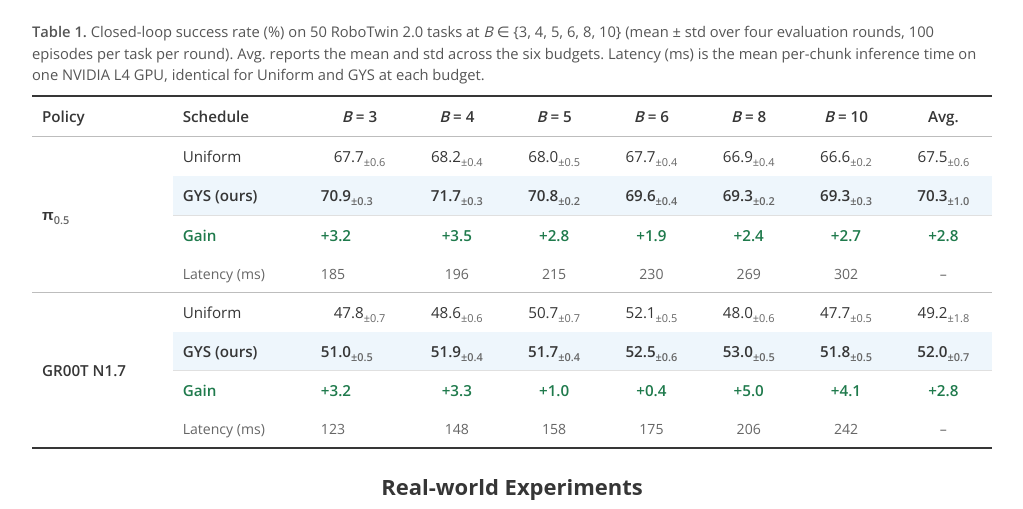
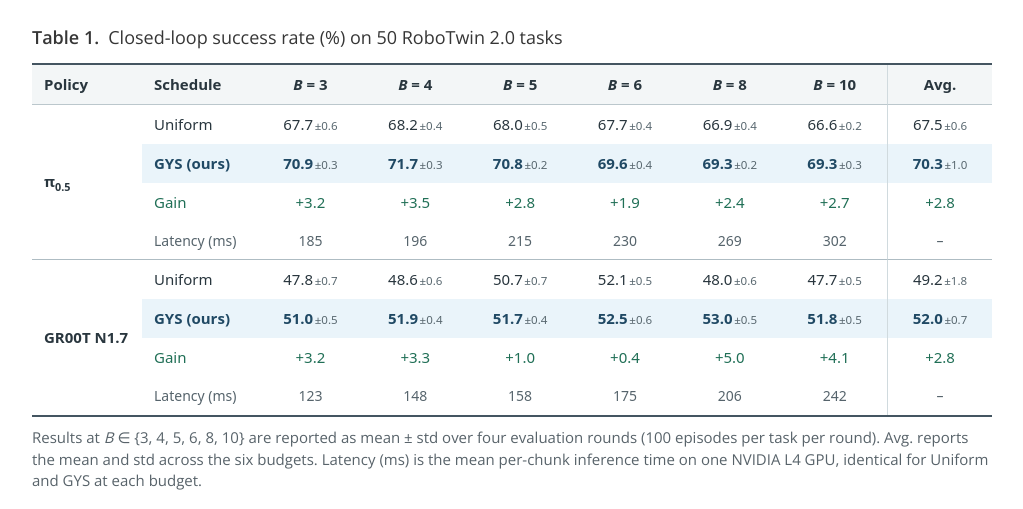
Before and after one commit to LichengYang03/GroundYourSteps.project, a plain HTML site: page index.html in a window 1280 px wide. Shown: the part 3665-4174 px from the top of the page, without its empty margins (128-1151 px from the left). Drawn offline with nearby package versions, Linux system fonts and the light colour scheme; a web font is replaced by a local one.

Commit message:
Align simulation results by budget and refine table typography

```diff
--- a/index.html
+++ b/index.html
@@ -4,7 +4,7 @@
   <meta charset="utf-8">
   <meta name="viewport" content="width=device-width, initial-scale=1">
   <title>Ground Your Steps: Optimizing Sampling Schedules in Flow Matching Robot Policies</title>
-  <link rel="stylesheet" href="./style.css?v=7">
+  <link rel="stylesheet" href="./style.css?v=8">
   <link rel="stylesheet" href="https://fonts.googleapis.com/css2?family=Google+Sans&amp;family=Open+Sans:wght@400;600&amp;display=swap">
 </head>
 <body>
@@ -156,52 +156,48 @@
           </p>
         </div>
 
-        <div class="table-wrap">
-          <table class="results-table">
-            <caption>
-              <strong>Table 1.</strong> Closed-loop success rate (%) on 50 RoboTwin 2.0 tasks at
-              <em>B</em> &isin; {3, 4, 5, 6, 8, 10} (mean &plusmn; std over four evaluation rounds, 100
-              episodes per task per round). Avg. reports the mean and std across the six budgets. Latency (ms)
-              is the mean per-chunk inference time on one NVIDIA L4 GPU, identical for Uniform and GYS at each
-              budget.
-            </caption>
+        <figure class="results" id="simulation-results">
+          <figcaption id="results-title"><strong>Table 1.</strong> Closed-loop success rate (%) on 50 RoboTwin 2.0 tasks</figcaption>
+          <div class="table-wrap" role="region" aria-labelledby="results-title" tabindex="0">
+            <table class="results-table" aria-labelledby="results-title" aria-describedby="results-note">
+              <colgroup><col class="policy-col"><col class="schedule-col"><col span="7"></colgroup>
               <thead>
                 <tr>
-                <th>Policy</th>
-                <th>Schedule</th>
-                <th><em>B</em> = 3</th>
-                <th><em>B</em> = 4</th>
-                <th><em>B</em> = 5</th>
-                <th><em>B</em> = 6</th>
-                <th><em>B</em> = 8</th>
-                <th><em>B</em> = 10</th>
-                <th>Avg.</th>
+                  <th scope="col" class="policy-label">Policy</th>
+                  <th scope="col" class="schedule-label">Schedule</th>
+                  <th scope="col"><em>B</em> = 3</th>
+                  <th scope="col"><em>B</em> = 4</th>
+                  <th scope="col"><em>B</em> = 5</th>
+                  <th scope="col"><em>B</em> = 6</th>
+                  <th scope="col"><em>B</em> = 8</th>
+                  <th scope="col"><em>B</em> = 10</th>
+                  <th scope="col">Avg.</th>
                 </tr>
               </thead>
               <tbody>
                 <tr>
-                <td rowspan="4" class="policy-cell">π<sub>0.5</sub></td>
-                <td>Uniform</td>
-                <td>67.7<sub>&plusmn;0.6</sub></td>
-                <td>68.2<sub>&plusmn;0.4</sub></td>
-                <td>68.0<sub>&plusmn;0.5</sub></td>
-                <td>67.7<sub>&plusmn;0.4</sub></td>
-                <td>66.9<sub>&plusmn;0.4</sub></td>
-                <td>66.6<sub>&plusmn;0.2</sub></td>
-                <td>67.5<sub>&plusmn;0.6</sub></td>
+                  <th scope="rowgroup" rowspan="4" class="policy-label">π<sub>0.5</sub></th>
+                  <th scope="row" class="schedule-label">Uniform</th>
+                  <td>67.7<span class="std">&plusmn;0.6</span></td>
+                  <td>68.2<span class="std">&plusmn;0.4</span></td>
+                  <td>68.0<span class="std">&plusmn;0.5</span></td>
+                  <td>67.7<span class="std">&plusmn;0.4</span></td>
+                  <td>66.9<span class="std">&plusmn;0.4</span></td>
+                  <td>66.6<span class="std">&plusmn;0.2</span></td>
+                  <td>67.5<span class="std">&plusmn;0.6</span></td>
                 </tr>
                 <tr class="highlight-row">
-                <td><strong>GYS (ours)</strong></td>
-                <td><strong>70.9<sub>&plusmn;0.3</sub></strong></td>
-                <td><strong>71.7<sub>&plusmn;0.3</sub></strong></td>
-                <td><strong>70.8<sub>&plusmn;0.2</sub></strong></td>
-                <td><strong>69.6<sub>&plusmn;0.4</sub></strong></td>
-                <td><strong>69.3<sub>&plusmn;0.2</sub></strong></td>
-                <td><strong>69.3<sub>&plusmn;0.3</sub></strong></td>
-                <td><strong>70.3<sub>&plusmn;1.0</sub></strong></td>
+                  <th scope="row" class="schedule-label"><strong>GYS (ours)</strong></th>
+                  <td><strong>70.9<span class="std">&plusmn;0.3</span></strong></td>
+                  <td><strong>71.7<span class="std">&plusmn;0.3</span></strong></td>
+                  <td><strong>70.8<span class="std">&plusmn;0.2</span></strong></td>
+                  <td><strong>69.6<span class="std">&plusmn;0.4</span></strong></td>
+                  <td><strong>69.3<span class="std">&plusmn;0.2</span></strong></td>
+                  <td><strong>69.3<span class="std">&plusmn;0.3</span></strong></td>
+                  <td><strong>70.3<span class="std">&plusmn;1.0</span></strong></td>
                 </tr>
                 <tr class="gain-row">
-                <td>Gain</td>
+                  <th scope="row" class="schedule-label">Gain</th>
                   <td>+3.2</td>
                   <td>+3.5</td>
                   <td>+2.8</td>
@@ -211,7 +207,7 @@
                   <td>+2.8</td>
                 </tr>
                 <tr class="latency-row">
-                <td>Latency (ms)</td>
+                  <th scope="row" class="schedule-label">Latency (ms)</th>
                   <td>185</td>
                   <td>196</td>
                   <td>215</td>
@@ -220,30 +216,31 @@
                   <td>302</td>
                   <td>&ndash;</td>
                 </tr>
-
-              <tr class="group-sep">
-                <td rowspan="4" class="policy-cell">GR00T N1.7</td>
-                <td>Uniform</td>
-                <td>47.8<sub>&plusmn;0.7</sub></td>
-                <td>48.6<sub>&plusmn;0.6</sub></td>
-                <td>50.7<sub>&plusmn;0.7</sub></td>
-                <td>52.1<sub>&plusmn;0.5</sub></td>
-                <td>48.0<sub>&plusmn;0.6</sub></td>
-                <td>47.7<sub>&plusmn;0.5</sub></td>
-                <td>49.2<sub>&plusmn;1.8</sub></td>
+              </tbody>
+              <tbody>
+                <tr>
+                  <th scope="rowgroup" rowspan="4" class="policy-label">GR00T N1.7</th>
+                  <th scope="row" class="schedule-label">Uniform</th>
+                  <td>47.8<span class="std">&plusmn;0.7</span></td>
+                  <td>48.6<span class="std">&plusmn;0.6</span></td>
+                  <td>50.7<span class="std">&plusmn;0.7</span></td>
+                  <td>52.1<span class="std">&plusmn;0.5</span></td>
+                  <td>48.0<span class="std">&plusmn;0.6</span></td>
+                  <td>47.7<span class="std">&plusmn;0.5</span></td>
+                  <td>49.2<span class="std">&plusmn;1.8</span></td>
                 </tr>
                 <tr class="highlight-row">
-                <td><strong>GYS (ours)</strong></td>
-                <td><strong>51.0<sub>&plusmn;0.5</sub></strong></td>
-                <td><strong>51.9<sub>&plusmn;0.4</sub></strong></td>
-                <td><strong>51.7<sub>&plusmn;0.4</sub></strong></td>
-                <td><strong>52.5<sub>&plusmn;0.6</sub></strong></td>
-                <td><strong>53.0<sub>&plusmn;0.5</sub></strong></td>
-                <td><strong>51.8<sub>&plusmn;0.5</sub></strong></td>
-                <td><strong>52.0<sub>&plusmn;0.7</sub></strong></td>
+                  <th scope="row" class="schedule-label"><strong>GYS (ours)</strong></th>
+                  <td><strong>51.0<span class="std">&plusmn;0.5</span></strong></td>
+                  <td><strong>51.9<span class="std">&plusmn;0.4</span></strong></td>
+                  <td><strong>51.7<span class="std">&plusmn;0.4</span></strong></td>
+                  <td><strong>52.5<span class="std">&plusmn;0.6</span></strong></td>
+                  <td><strong>53.0<span class="std">&plusmn;0.5</span></strong></td>
+                  <td><strong>51.8<span class="std">&plusmn;0.5</span></strong></td>
+                  <td><strong>52.0<span class="std">&plusmn;0.7</span></strong></td>
                 </tr>
                 <tr class="gain-row">
-                <td>Gain</td>
+                  <th scope="row" class="schedule-label">Gain</th>
                   <td>+3.2</td>
                   <td>+3.3</td>
                   <td>+1.0</td>
@@ -253,7 +250,7 @@
                   <td>+2.8</td>
                 </tr>
                 <tr class="latency-row">
-                <td>Latency (ms)</td>
+                  <th scope="row" class="schedule-label">Latency (ms)</th>
                   <td>123</td>
                   <td>148</td>
                   <td>158</td>
@@ -265,6 +262,11 @@
               </tbody>
             </table>
           </div>
+          <p class="table-note" id="results-note">Results at <em>B</em> &isin; {3, 4, 5, 6, 8, 10} are reported as
+            mean &plusmn; std over four evaluation rounds (100 episodes per task per round). Avg. reports the mean
+            and std across the six budgets. Latency (ms) is the mean per-chunk inference time on one NVIDIA L4 GPU,
+            identical for Uniform and GYS at each budget.</p>
+        </figure>
       </section>
       <section id="real-world">
         <h3>Real-world Experiments</h3>
--- a/style.css
+++ b/style.css
@@ -68,42 +68,50 @@ h3 { margin: 24px 0 12px; font-size: 22px; }
 .demo-grid { display: grid; grid-template-columns: repeat(auto-fit, minmax(min(100%, 250px), 1fr)); gap: 24px 16px; }
 .demo-grid video { display: block; width: 100%; height: auto; aspect-ratio: 1; background: #222; border-radius: 6px; }
 .demo-grid figcaption { margin-top: 8px; text-align: center; }
-.table-wrap { margin: 24px auto 8px; overflow-x: auto; }
+.results { margin: 28px 0 24px; }
+.results figcaption { margin-bottom: 12px; font-size: 1.125rem; line-height: 1.4; }
+.results figcaption strong { margin-right: .25em; }
+.table-wrap { overflow-x: auto; }
+.table-wrap:focus-visible { outline: 2px solid #3273dc; outline-offset: 2px; }
 .results-table {
   width: 100%;
-  border-collapse: collapse;
-  font-size: 0.95rem;
-  background: white;
-  border-top: 2px solid #363636;
-  border-bottom: 2px solid #363636;
+  min-width: 740px;
+  table-layout: fixed;
+  border-collapse: separate;
+  border-spacing: 0;
+  border-block: 2px solid #445561;
+  font: 400 15px/1.4 system-ui, sans-serif;
+  font-variant-numeric: tabular-nums;
+  color: #29363e;
 }
-.results-table caption {
-  margin-bottom: 10px;
-  text-align: left;
-  color: #555;
-  font-size: 0.92rem;
-  line-height: 1.45;
-}
-.results-table th,
-.results-table td {
-  padding: 8px 10px;
+.results-table .policy-col { width: 110px; }
+.results-table .schedule-col { width: 116px; }
+.results-table th, .results-table td {
+  padding: 9px 4px;
   text-align: center;
   white-space: nowrap;
+  background: var(--row-bg, white);
 }
-.results-table thead th {
-  border-bottom: 1px solid #bdbdbd;
-  font-weight: 600;
+.results-table thead { --row-bg: #f3f6f7; }
+.results-table thead th { border-bottom: 1px solid #bbc7cc; font-weight: 600; }
+.results-table .policy-label, .results-table .schedule-label { padding-left: 12px; text-align: left; }
+.results-table tbody .policy-label { font-weight: 650; vertical-align: middle; }
+.results-table tbody .schedule-label { font-weight: 500; }
+.results-table tbody + tbody tr:first-child > * { border-top: 1px solid #aebcc3; }
+.results-table tr > :last-child { border-left: 1px solid #d0dade; }
+.results-table .highlight-row { --row-bg: #eaf4fa; color: #204964; }
+.results-table .gain-row { color: #206f56; }
+.results-table .latency-row { color: #56646c; font-size: .875rem; }
+.results-table .std { margin-left: .14em; font-size: .77em; font-weight: 400; color: #58676f; }
+.results-table sub { font-size: .72em; line-height: 0; }
+.results .table-note { margin-top: 10px; font-size: .9375rem; line-height: 1.45; color: #58636a; }
+@media (max-width: 790px) {
+  .results-table .policy-col { width: 96px; }
+  .results-table .schedule-col { width: 102px; }
+  .results-table .policy-label, .results-table .schedule-label { position: sticky; z-index: 1; padding-left: 8px; }
+  .results-table .policy-label { left: 0; }
+  .results-table .schedule-label { left: 96px; box-shadow: 1px 0 #d0dade; }
 }
-.results-table td:nth-child(1),
-.results-table td:nth-child(2),
-.results-table th:nth-child(1),
-.results-table th:nth-child(2) { text-align: left; }
-.results-table .policy-cell { font-weight: 600; vertical-align: middle; }
-.results-table .highlight-row { background: #eef6fc; }
-.results-table .gain-row { color: #1f7a4c; font-weight: 600; border-top: 1px solid #e0e0e0; }
-.results-table .latency-row { color: #666; font-size: 0.88rem; }
-.results-table .group-sep td { border-top: 1px solid #bdbdbd; }
-.results-table sub { font-size: 0.72em; color: #666; line-height: 0; }
 @media (max-width: 650px) {
   .paper > header, .paper > section { padding: 32px 18px; }
   h1 { font-size: clamp(30px, 7vw, 40px); }
```
Lines whose indentation alone changed are shown as unchanged.
